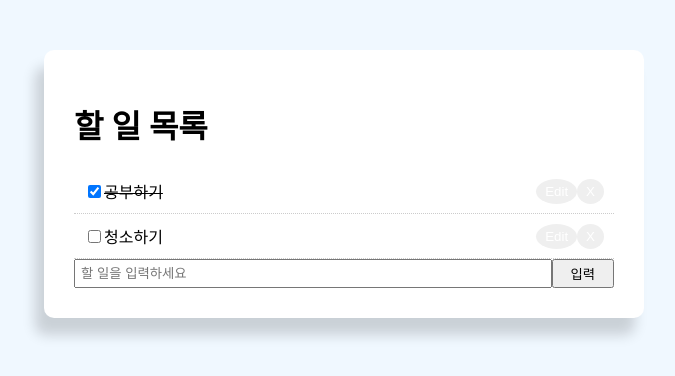
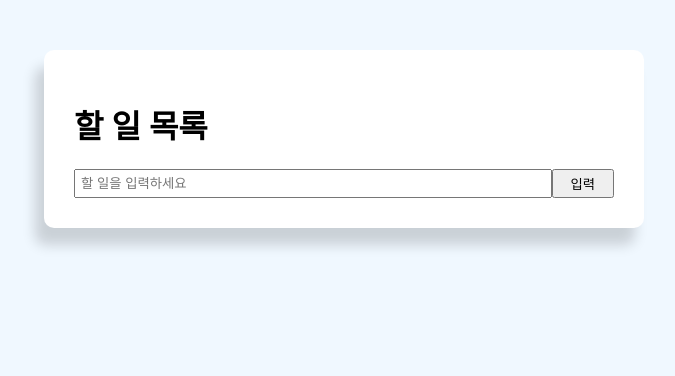
Before and after one commit to saebyeolKim/react-todo-app, a React (Vite) app: page / in a window 1280 px wide. Shown: the top 376 px of the page, without its empty margins (296-971 px from the left). Built offline with nearby package versions, Linux system fonts and the light colour scheme.

Commit message:
localStorage에 todoData 값 담기

```diff
--- a/src/App.jsx
+++ b/src/App.jsx
@@ -5,19 +5,10 @@
 
 export default function App() {
 
+	const initialTodoData = localStorage.getItem('todoData') ? JSON.parse(localStorage.getItem('todoData')) : [];
+
 	// 컴포넌트에서 어떠한 데이터를 기억하고 있을 때 사용
-	const [todoData, setTodoData] = useState([
-		{
-			id: "1",
-			title: "공부하기",
-			completed: true,
-		},
-		{
-			id: "2",
-			title: "청소하기",
-			completed: false,
-		}
-	])
+	const [todoData, setTodoData] = useState(initialTodoData)
 
 	const [value, setValue] = useState('')
 
@@ -31,6 +22,7 @@
 		}
 
 		setTodoData([...todoData, newTodo])
+		localStorage.setItem('todoData', JSON.stringify([...todoData, newTodo]))
 		setValue('')
 	}
 
--- a/src/components/List.jsx
+++ b/src/components/List.jsx
@@ -25,10 +25,9 @@
     }
 
     const handleClick = (id) => {
-        console.log(id)
         let newTodoData = todoData.filter((data) => data.id !== id)
-        console.log(newTodoData)
         setTodoData(newTodoData)
+        localStorage.setItem('todoData', JSON.stringify(newTodoData))
     }
 
     const handleComplteChange = (id) => {
@@ -40,6 +39,7 @@
         })
 
         setTodoData(newTodoData)
+        localStorage.setItem('todoData', JSON.stringify(newTodoData))
     }
 
     const handleEditChange = (e) => {
@@ -58,6 +58,7 @@
         })
 
         setTodoData(newTodoData);
+        localStorage.setItem('todoData', JSON.stringify(newTodoData))
         setIsEditing(false);
     }
 
```
